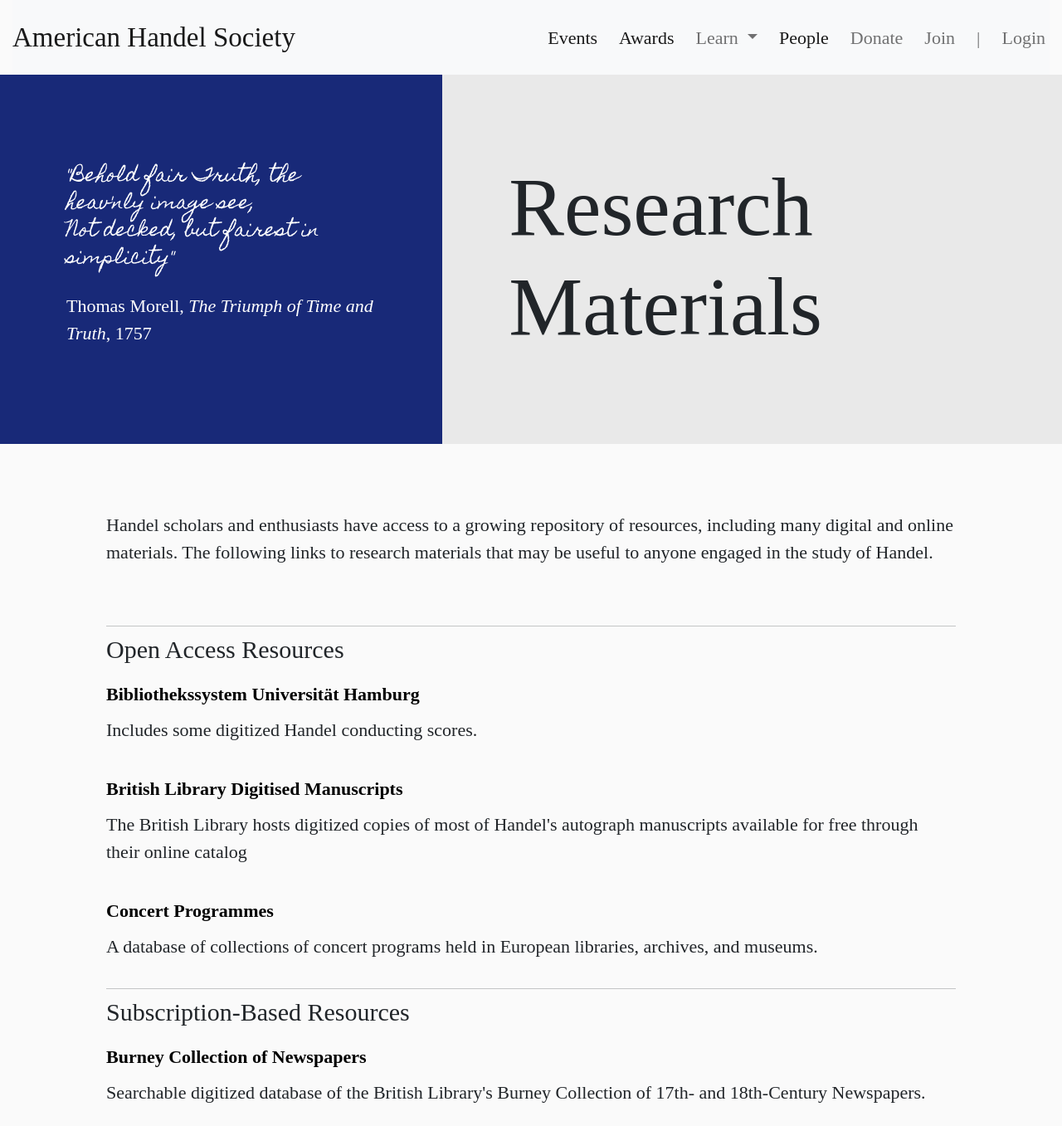
After one commit to americanhandelsociety/americanhandelsociety-members, a Django app: page /research-materials/ in a window 1280 px wide. The commit adds this page. Shown: the whole page at 83% size. Run offline with Django 3.2, Linux system fonts and the light colour scheme; some libraries are stand-ins or nearby versions; some web fonts are replaced.

Commit message:
task: Add research materials page with some data

```diff
--- a/americanhandelsociety/urls.py
+++ b/americanhandelsociety/urls.py
@@ -9,6 +9,7 @@ from americanhandelsociety_app.views import (
     Login,
     Logout,
     Home,
+    ResearchMaterials,
     People,
     Profile,
     Login,
@@ -19,6 +20,7 @@ from americanhandelsociety_app.views import (
 
 urlpatterns = [
     path("", Home.as_view(), name="home"),
+    path("research-materials/", ResearchMaterials.as_view(), name="research-materials"),
     path("people/", People.as_view(), name="people"),
     # Profile
     path("profile/", Profile.as_view(), name="profile"),
--- /dev/null
+++ b/americanhandelsociety_app/constants.py
@@ -0,0 +1,26 @@
+RESEARCH_MATERIALS = {
+    "open_source": [
+        {
+            "title": "Bibliothekssystem Universität Hamburg",
+            "url": "https://digitalisate.sub.uni-hamburg.de/musikalien.html",
+            "description": "Includes some digitized Handel conducting scores."
+        },
+        {
+            "title": "British Library Digitised Manuscripts",
+            "url": "https://www.bl.uk/manuscripts/",
+            "description": "The British Library hosts digitized copies of most of Handel's autograph manuscripts available for free through their online catalog",
+        },
+        {
+            "title": "Concert Programmes",
+            "url": "http://www.concertprogrammes.org.uk/",
+            "description": "A database of collections of concert programs held in European libraries, archives, and museums. ",
+        }
+    ],
+    "subscription_based": [
+        {
+            "title": "Burney Collection of Newspapers",
+            "url": "https://www.gale.com/c/seventeenth-and-eighteenth-century-burney-newspapers-collection",
+            "description": "Searchable digitized database of the British Library's Burney Collection of 17th- and 18th-Century Newspapers."
+        }
+    ]
+}
--- a/americanhandelsociety_app/static/css/custom.css
+++ b/americanhandelsociety_app/static/css/custom.css
@@ -18,14 +18,7 @@ body {
   font-size: 2.2rem;
   background-color: #fafafa;
 }
-
-h1,
-h2,
-h3,
-h4,
-h5,
-nav,
-footer > p {
+h1, h2, h3, h4, h5, nav, footer > p {
   font-family: var(--font-headers);
 }
 
@@ -77,7 +70,6 @@ h3 {
   margin-top: 100px;
 }
 
-/* TODO: Find colors */
 .alert-success {
   color: #0f5132;
   background-color: #d1e7dd;
@@ -299,7 +291,34 @@ h3 {
   font-weight: 900;
 }
 
+/* Research Materials */
+.research-container {
+  display: flex;
+  flex-direction: column;
+  width: 80%;
+  margin: auto;
+  padding-top: 2rem;
+}
 
+.research-container > section {
+  padding: 6% 0 6% 0;
+}
+
+.research-row {
+  margin: 1.4rem 0 1.4rem 0;
+}
+
+.open-access-badge {
+  text-decoration: none;
+  color: black;
+  font-weight: 800;
+}
+
+.open-access-badge:hover {
+  background: var(--red-color);
+  padding: 6px;
+  color: #fff;
+}
 
 /* Profile */
 .profile-card {
--- /dev/null
+++ b/americanhandelsociety_app/templates/research_materials.html
@@ -0,0 +1,44 @@
+{% extends "base.html" %}
+{% load static %}
+
+{% block title %}Research Materials{% endblock %}
+
+{% block content %}
+
+<div class='container-fluid'>
+    <!-- banner -->
+    <div class="row">
+        <div class='col-sm-5 page-banner-quote'>
+            <p class="apple-pie">"Behold fair Truth, the heav'nly image see,<br>Not decked, but fairest in simplicity"</p>
+            <p>Thomas Morell, <em>The Triumph of Time and Truth</em>, 1757</p>
+        </div>
+        <div class='col-sm-7 page-banner-header'>
+            <h1>Research Materials</h1>
+        </div>
+    </div>
+</div>
+
+<div class="research-container">
+    <section>Handel scholars and enthusiasts have access to a growing repository of resources, including many digital and online materials. The following links to research materials that may be useful to anyone engaged in the study of Handel.</section>
+    <hr>
+    <h3>Open Access Resources</h3>
+    {% for material in research_materials.open_source %}
+        <div class="research-row">
+            <p><a href={{material.url}} target="_blank" class="open-access-badge">{{material.title}} <i class="fas fa-chevron-circle-right"></i></a></p>
+            <p>{{material.description}}</p>
+        </div>
+    {% endfor %}
+    <hr>
+    <h3>Subscription-Based Resources</h3>
+    {% for material in research_materials.subscription_based %}
+    <div class="research-row">
+        <p><a href={{material.url}} target="_blank" class="open-access-badge">{{material.title}} <i
+                    class="fas fa-chevron-circle-right"></i></a></p>
+        <p>{{material.description}}</p>
+    </div>
+    {% endfor %}
+</div>
+
+
+
+{% endblock %}
--- a/americanhandelsociety_app/views.py
+++ b/americanhandelsociety_app/views.py
@@ -18,6 +18,7 @@ from django.views.generic.base import View
 from django.views.generic.list import ListView
 from paypal.standard.forms import PayPalPaymentsForm
 
+from .constants import RESEARCH_MATERIALS
 from .forms import AddressChangeForm, MemberChangeForm, MemberCreationForm
 from .models import Member
 
@@ -164,6 +165,11 @@ class Home(View):
     def get(self, request, *args, **kwargs):
         return render(request, self.template_name)
 
+class ResearchMaterials(View):
+    template_name = "research_materials.html"
+
+    def get(self, request, *args, **kwargs):
+        return render(request, self.template_name, {"research_materials": RESEARCH_MATERIALS})
 
 class Join(View):
     template_name = "forms/join.html"
```
Also changed, not shown: americanhandelsociety_app/templates/people.html (+2 -7 lines), tests/integration/test_static_pages.py (added, +8 -0 lines).
